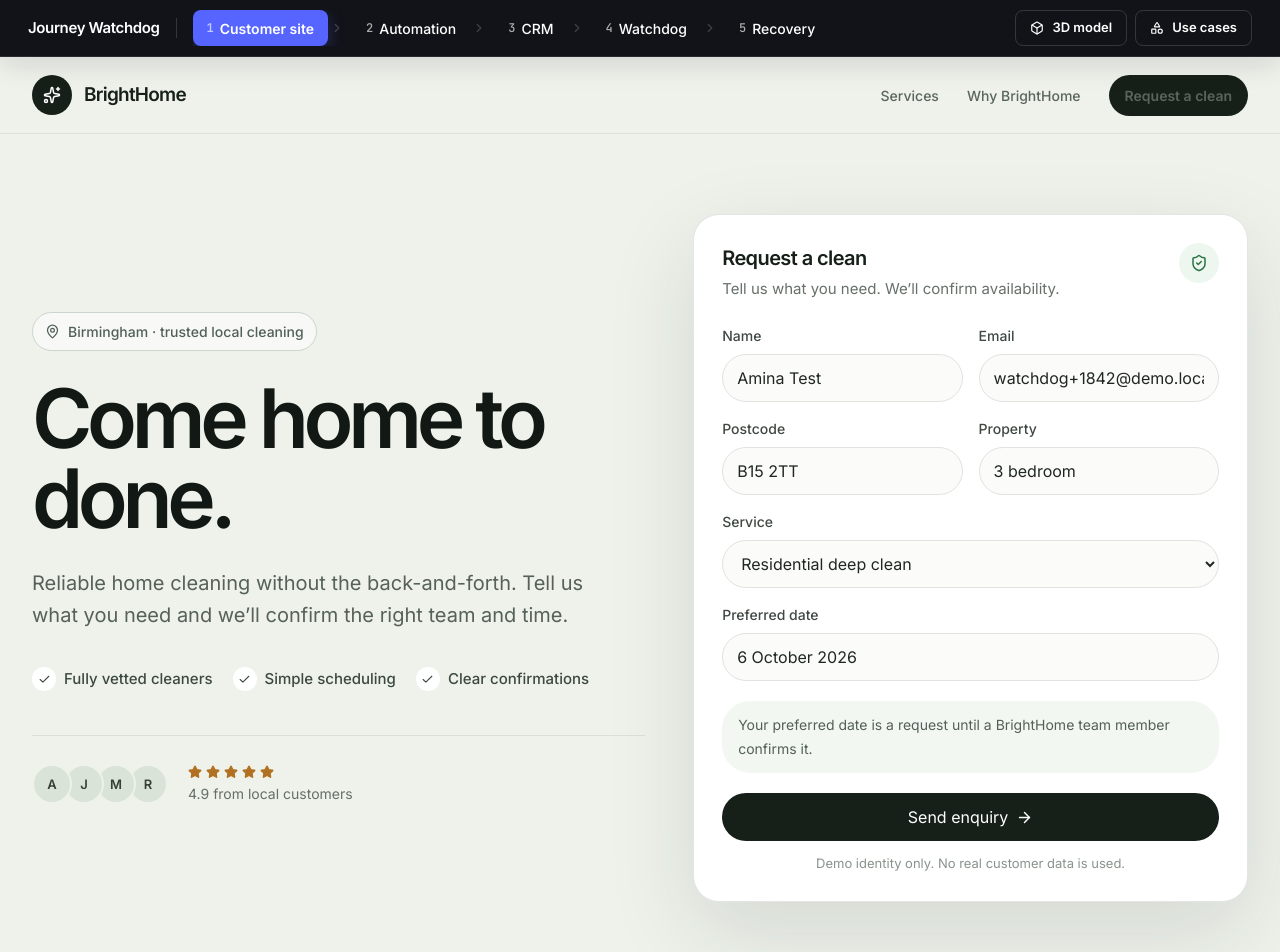
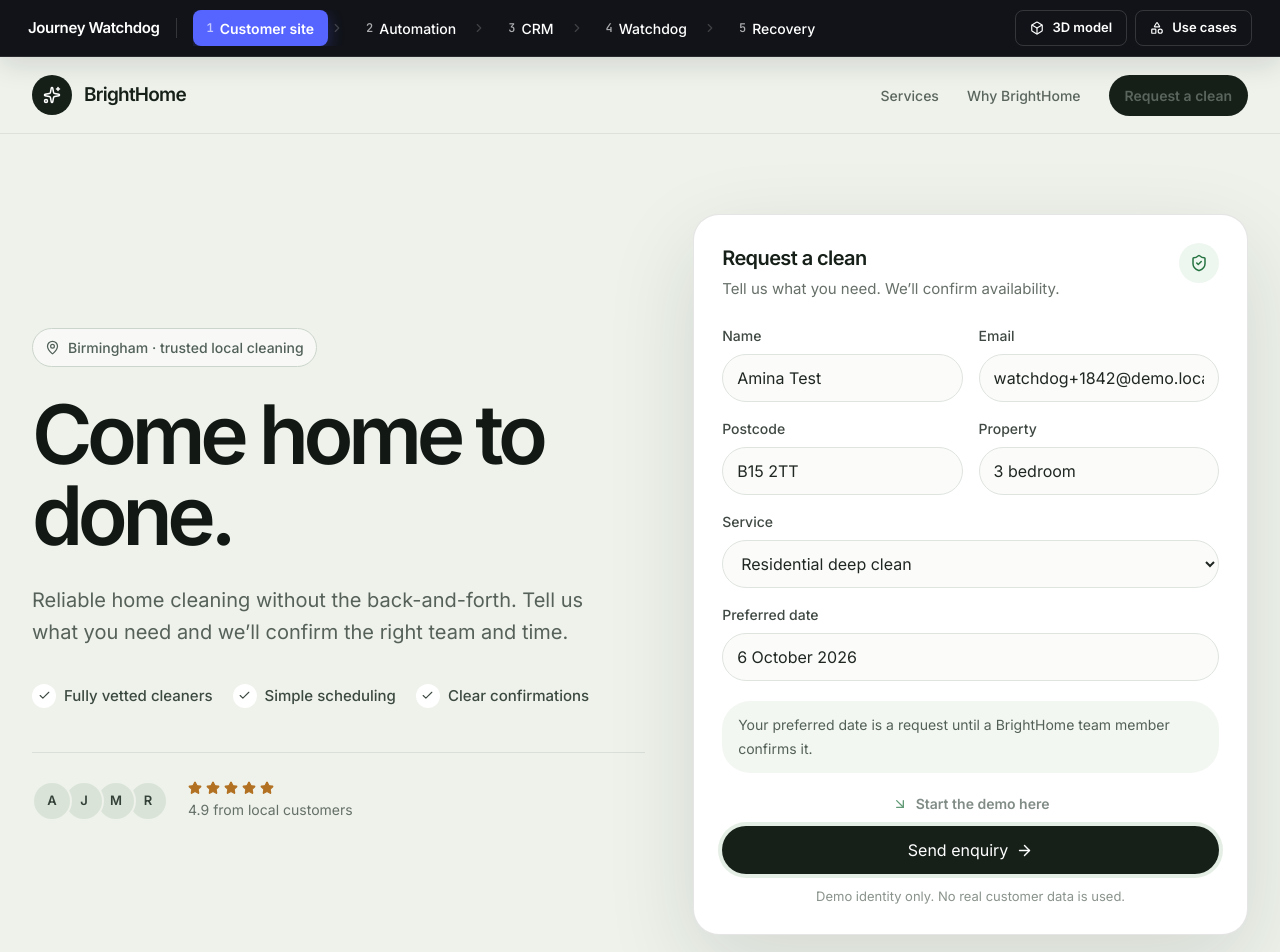
Before and after one commit to Jude-coedz/Buttardev_prototype, a Next.js app: page / in a window 1280 px wide. Shown: the top 952 px of the page. Built offline with nearby package versions, Linux system fonts and the light colour scheme.

Commit message:
Guide first-time users to the demo CTA

```diff
--- a/components/brighthome-enquiry.tsx
+++ b/components/brighthome-enquiry.tsx
@@ -1,13 +1,27 @@
 "use client";
 
-import { FormEvent, useState } from "react";
+import { FormEvent, useEffect, useRef, useState } from "react";
 import { useRouter } from "next/navigation";
-import { ArrowRight, CheckCircle2, LoaderCircle, ShieldCheck } from "lucide-react";
+import { ArrowDownRight, ArrowRight, CheckCircle2, LoaderCircle, ShieldCheck } from "lucide-react";
+import { animate } from "animejs";
 
 export function BrightHomeEnquiry() {
   const router = useRouter();
   const [sending, setSending] = useState(false);
   const [sent, setSent] = useState(false);
+  const ctaRef = useRef<HTMLDivElement>(null);
+
+  useEffect(() => {
+    if (!ctaRef.current) return;
+    const animation = animate(ctaRef.current, {
+      translateY: [0, -5, 0],
+      opacity: [0.72, 1, 0.72],
+      duration: 1900,
+      loop: true,
+      ease: "inOut(3)",
+    });
+    return () => { animation.cancel(); };
+  }, []);
 
   const submit = async (event: FormEvent<HTMLFormElement>) => {
     event.preventDefault();
@@ -82,13 +96,20 @@ export function BrightHomeEnquiry() {
         Your preferred date is a request until a BrightHome team member confirms it.
       </div>
 
+      {!sending && !sent ? (
+        <div ref={ctaRef} className="mt-5 flex items-center justify-center gap-2 text-[14px] font-semibold text-[#516058]">
+          <ArrowDownRight size={16} className="text-[#267342]" />
+          Start the demo here
+        </div>
+      ) : null}
+
       <button
         type="submit"
         disabled={sending || sent}
         className={
           sent
-            ? "mt-5 inline-flex h-12 w-full items-center justify-center gap-2 rounded-xl bg-[#267342] px-4 text-[15px] font-semibold text-white"
-            : "mt-5 inline-flex h-12 w-full items-center justify-center gap-2 rounded-xl bg-[#162019] px-4 text-[15px] font-semibold text-white transition hover:bg-[#27332b] disabled:cursor-wait disabled:opacity-70"
+            ? "mt-3 inline-flex h-12 w-full items-center justify-center gap-2 rounded-xl bg-[#267342] px-4 text-[15px] font-semibold text-white"
+            : "mt-3 inline-flex h-12 w-full ring-4 ring-[#dfeade]/80 items-center justify-center gap-2 rounded-xl bg-[#162019] px-4 text-[15px] font-semibold text-white transition hover:bg-[#27332b] disabled:cursor-wait disabled:opacity-70"
         }
       >
         {sending ? (
```
